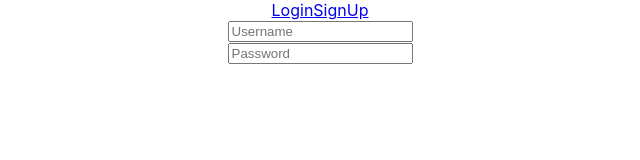
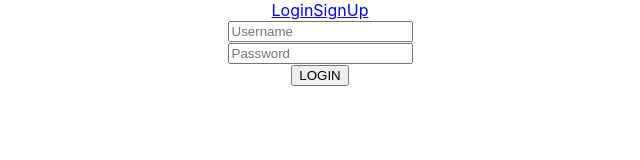
Before and after one commit to ndys699/Pulse-Task, a React (Create React App) app in the folder webclient/: page / in a window 1280 px wide. Shown: the top 160 px of the page, without its empty margins (320-960 px from the left). Built offline with nearby package versions, Linux system fonts and the light colour scheme.

Commit message:
completed login page

```diff
--- a/webclient/src/components/Login.js
+++ b/webclient/src/components/Login.js
@@ -9,6 +9,9 @@ function Login() {
         <div>
         <input placeholder="Password"></input>
      </div>
+     <div>
+      <button>LOGIN</button>
+     </div>
     </form>
 
   )
```
